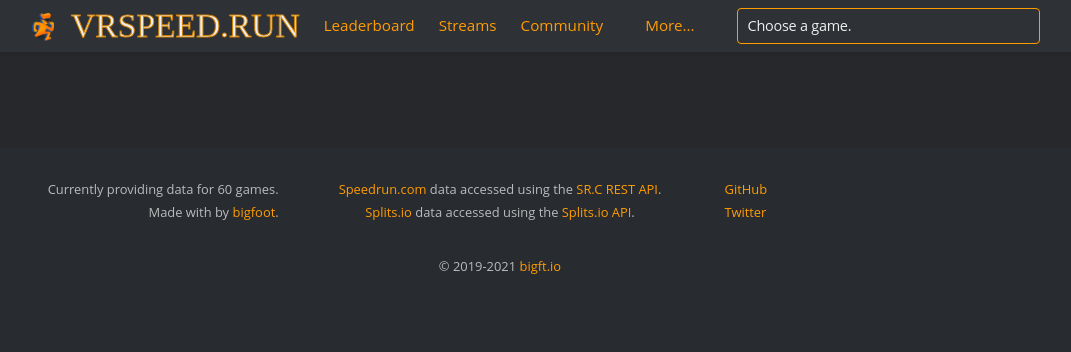
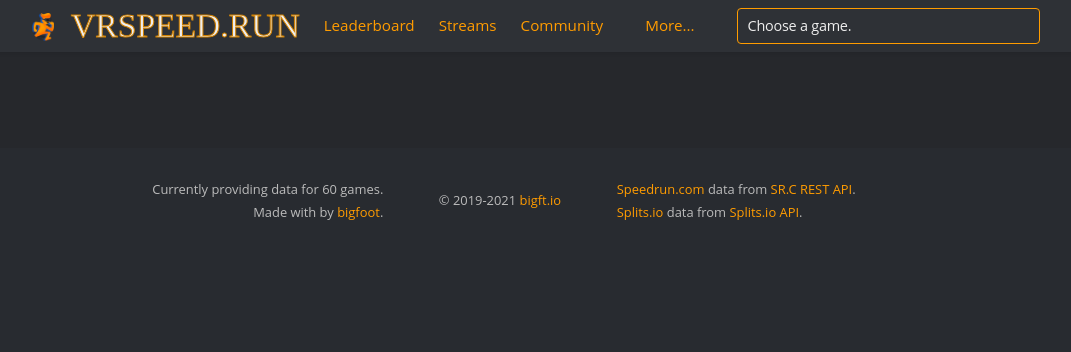
Before and after one commit to VRSpeedruns/VRSpeed.run, a PHP site: page / in a window 1280 px wide. Shown: the top 352 px of the page, without its empty margins (140-1211 px from the left). Run offline with PHP 8.4, Linux system fonts and the light colour scheme; some libraries are stand-ins or nearby versions.

Commit message:
reorganized about page, adjusted footer, tweaked background color of new WRs

```diff
--- a/index.php
+++ b/index.php
@@ -131,13 +131,19 @@
 						<div class="box about">
 							<h1 class="is-box-heading">About</h1>
 							<div class="divider thin"></div>
-							<p>This site was built as a place to view the leaderboards for the top VR games in speedrunning in the most convenient way possible. Rather than save bookmarks for all the games you're interested in, you can simply pull up this site and all the games are here to view, and switching between them is as easy as clicking on one in the game selector. The main repository for this site is available at <a href="https://github.com/VRSpeedruns/VRSpeed.run" target="_blank">VRSpeedruns/VRSpeed.run</a></p>
+								<h2>The Site</h1>
+								<p>This site was built as a place to view the leaderboards for the top VR games in speedrunning in the most convenient way possible. Rather than save bookmarks for all the games you're interested in, you can simply pull up this site and all the games are here to view, and switching between them is as easy as clicking on one in the game selector.</p>
 								<p>If you'd like to hang out and discuss virtual reality speedrunning, consider joining the <a href="https://discord.gg/g36fNmU3nA" target="_blank">VR Speedrunning Discord server</a>! Also, if there's a game that you believe belongs here (or you see a bug/error), please ping <span id="tippy-me" class="is-tooltip-text">me</span> in the server.</p>
+								<h2>Core Projects</h1>
+								<p>The main repository for this site is available at <a href="https://github.com/VRSpeedruns/VRSpeed.run" target="_blank">VRSpeedruns/VRSpeed.run</a>.</p>
 								<p>For the latest VR world records and any updates regarding this site, check out the <a href="https://twitter.com/VRSpeedruns" target="_blank">@VRSpeedruns Twitter account</a>! The repository for the Twitter bot is available at <a href="https://github.com/VRSpeedruns/Twitter" target="_blank">VRSpeedruns/Twitter</a>.</p>
 								<p>In addition to the Twitter bot above, there is also a Discord bot in the VR Speedrunning server above that will post WR's in the <code>#livefeed-new-wrs</code> channel if you'd rather be notified there instead. The bot also handles assigning roles based on what VR gear a user owns. The repository for the Discord bot is available at <a href="https://github.com/VRSpeedruns/Discord" target="_blank">VRSpeedruns/Discord</a>.</p>
 								<p>Both the Twitter and Discord bots get the latest WRs from a separate program that detects new world records and posts them as GitHub releases. The repository for this project is available at <a href="https://github.com/VRSpeedruns/WorldRecords" target="_blank">VRSpeedruns/WorldRecords</a>.</p>
+								<h2>Data & Credits</h1>
+								<p>All relevant data (game information, run information, game and user images, etc.) is retrieved from the <a href="https://github.com/speedruncomorg/api" target="_blank">Speedrun.com REST API</a>. For runs with included splits, split data is retrieved from the <a href="https://github.com/glacials/splits-io/blob/main/docs/api.md" target="_blank">Splits.io API</a>.</p>
 								<p>The new logo is a commission from the amazing <a href="https://twitter.com/Sixelona" target="_blank">@Sixelona</a>!</p>
-							<p>I maintain this site in my spare time. If you'd like to support me, consider checking out <a href="https://ko-fi.com/bigfoott" target="_blank">my Ko-fi page</a>! 😊</p>
+								<p>I maintain this site completely for fun. If you'd like to support me, consider checking out <a href="https://ko-fi.com/bigfoott" target="_blank">my Ko-fi page</a>! 😊</p>
+							</div>
 						</div>
 					</div>
 				</div>
@@ -343,27 +349,20 @@
 		</section>
 		<section class="section is-footer">
 			<div class="columns is-centered is-vcentered is-multiline">
-				<div class="column is-4 has-text-right-tablet">
+				<div class="column is-5 has-text-right-tablet">
 					<p>Currently providing data for <?= count($games); ?> games.</p>
 					<p>Made with <i class="fas fa-heart is-heart" aria-hidden="true"></i> by <a href="https://github.com/bigfoott" target="_blank">bigfoot</a>.</p>
 				</div>
-				<div class="column is-4">
-					<p><a href="https://www.speedrun.com/" target="_blank">Speedrun.com</a> data accessed using the <a href="https://github.com/speedruncomorg/api" target="_blank">SR.C REST API</a>.</p>
-					<p><a href="https://splits.io/" target="_blank">Splits.io</a> data accessed using the <a href="https://github.com/glacials/splits-io/blob/main/docs/api.md" target="_blank">Splits.io API</a>.</p>
+				<div class="column is-2 is-hidden-mobile">
+					<p>© 2019-<?= date("Y") ?> <a href="https://bigft.io" target="_blank">bigft.io</a></p>
 				</div>
-				<div class="column is-4 has-text-left-tablet">
-					<div class="links">
-						<p>
-							<a href="https://github.com/VRSpeedruns" target="_blank"><i class="fab fa-github" aria-hidden="true"></i>GitHub</a>
-						</p>
-						<p>
-							<a href="https://twitter.com/VRSpeedruns" target="_blank"><i class="fab fa-twitter" aria-hidden="true"></i>Twitter</a>
-						</p>
+				<div class="column is-5 has-text-left-tablet">
+				<p><a href="https://www.speedrun.com/" target="_blank">Speedrun.com</a> data from <a href="https://github.com/speedruncomorg/api" target="_blank">SR.C REST API</a>.</p>
+					<p><a href="https://splits.io/" target="_blank">Splits.io</a> data from <a href="https://github.com/glacials/splits-io/blob/main/docs/api.md" target="_blank">Splits.io API</a>.</p>
 				</div>
+				<div class="column is-2 is-hidden-tablet">
+					<p>© 2019-<?= date("Y") ?> <a href="https://bigft.io" target="_blank">bigft.io</a></p>
 				</div>
-			</div>
-			<div class="footer-bottom">
-				<p>© 2019-<?= date("Y") ?> <a href="https://bigft.io" target="_blank">bigft.io</a></p>
 			</div>
 
 			<div id="js-mobile-check" class="is-hidden-mobile"></div>
--- a/vrsrassets/css/main.css
+++ b/vrsrassets/css/main.css
@@ -13,7 +13,7 @@
 	--button-background-color: #393C42;
 	--button-background-hover-color: #41434b;
 	--tippy-background-color: hsla(228, 8%, 12%, 0.975);
-	--background-color-transparent: hsla(218, 8%, 20%, 0.85);
+	--background-color-transparent: hsla(213, 11%, 16%, 0.95);
 	--background-card: hsl(220, 7%, 12%);
 
 	--background-table-odd: hsl(217, 8%, 16%);
@@ -1355,7 +1355,11 @@ a.button:not(:last-child) {
 .box.about {
 	height: 100%;
 }
-.box.about > p:not(:last-child) {
+.box.about > h2 {
+	font-size: 1.2em;
+	font-weight: bold;
+}
+.box.about > p:not(:last-child), .box.about > h2 {
 	margin-bottom: 0.7rem;
 }
 
```
Lines whose indentation alone changed are shown as unchanged.
